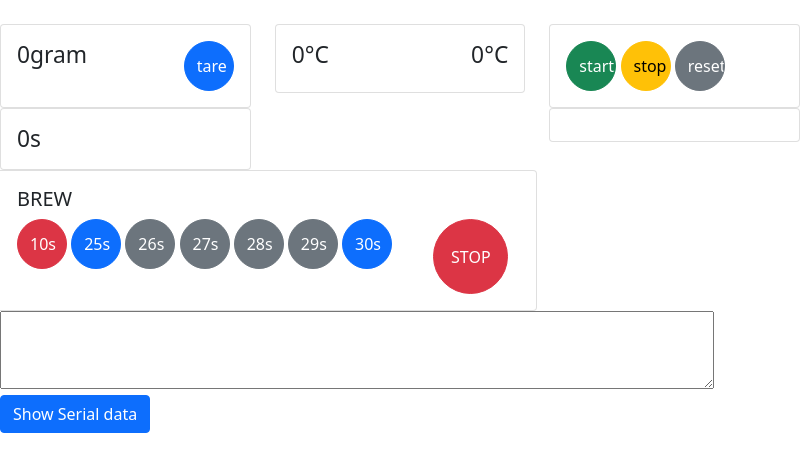
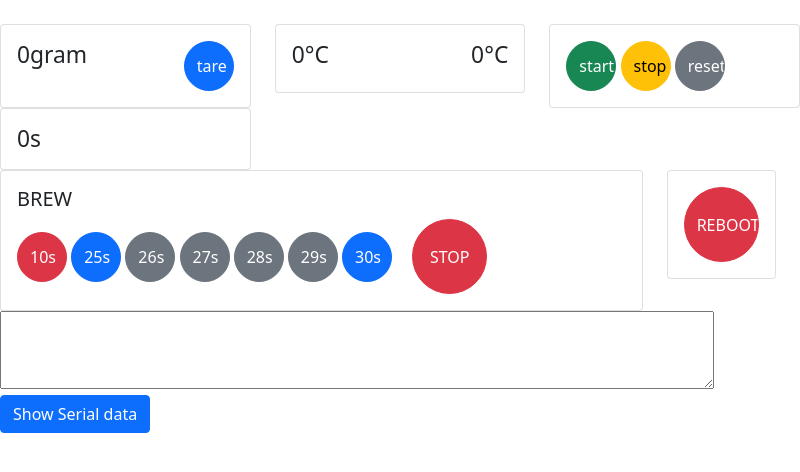
Before and after one commit to ICYou/Project-Silvia, an Electron app: page electron/index.html in a window 800 px wide. Drawn offline with nearby package versions, Linux system fonts and the light colour scheme; no server answers; files whose address does not match are found by name.

Commit message:
add reboot button

```diff
--- a/electron/index.html
+++ b/electron/index.html
@@ -66,24 +66,6 @@
             </div>
           </div>
         </div>
-
-            <div class="row">
-                <div class="card">
-                    <div class="card-body">
-                        <h5>BREW</h5>
-                        <input class="btn btn-danger btn-round btn-small" id="brew10" type="submit" name="brew10" value="10s"/>
-                        <input class="btn btn-primary btn-round btn-small" id="brew25" type="submit" name="brew25" value="25s"/>
-                        <input class="btn btn-secondary btn-round btn-small" id="brew26" type="submit" name="brew26" value="26s"/>
-                        <input class="btn btn-secondary btn-round btn-small" id="brew27" type="submit" name="brew27" value="27s"/>
-                        <input class="btn btn-secondary btn-round btn-small" id="brew28" type="submit" name="brew28" value="28s"/>
-                        <input class="btn btn-secondary btn-round btn-small" id="brew29" type="submit" name="brew29" value="29s"/>
-                        <input class="btn btn-primary btn-round btn-small" id="brew30" type="submit" name="brew30" value="30s"/>
-                        <input class="btn btn-danger btn-round float-end" id="brewStop" type="submit" name="brewStop" value="STOP"/>
-
-
-                    </div>
-                </div>
-            </div>
       </div>
 
 
@@ -95,15 +77,34 @@
             <input class="btn btn-secondary btn-round btn-small" id="reset" type="submit" name="reset" value="reset"/>
           </div>
         </div>
+      </div>
+
+        <div class="row">
+          <div class="col-10">
             <div class="card">
               <div class="card-body">
-              <div>
+                <h5>BREW</h5>
+                <input class="btn btn-danger btn-round btn-small" id="brew10" type="submit" name="brew10" value="10s"/>
+                <input class="btn btn-primary btn-round btn-small" id="brew25" type="submit" name="brew25" value="25s"/>
+                <input class="btn btn-secondary btn-round btn-small" id="brew26" type="submit" name="brew26" value="26s"/>
+                <input class="btn btn-secondary btn-round btn-small" id="brew27" type="submit" name="brew27" value="27s"/>
+                <input class="btn btn-secondary btn-round btn-small" id="brew28" type="submit" name="brew28" value="28s"/>
+                <input class="btn btn-secondary btn-round btn-small" id="brew29" type="submit" name="brew29" value="29s"/>
+                <input class="btn btn-primary btn-round btn-small" id="brew30" type="submit" name="brew30" value="30s"/>
+                <input class="btn btn-danger btn-round ms-3" id="brewStop" type="submit" name="brewStop" value="STOP"/>
 
               </div>
             </div>
           </div>
+          <div class="col-2">
+            <div class="card card-body">
+              <input class="btn btn-danger btn-round float-end" id="reboot" type="submit" name="REBOOT" value="REBOOT"/>
+            </div>
+          </div>
+        </div>
+      </div>
 
-        </div>
+
       <div class="col-4">
         <textarea rows="3" cols="75" id="serialJSON"></textarea>
 
--- a/electron/renderer.js
+++ b/electron/renderer.js
@@ -155,6 +155,11 @@ document.getElementById('temp-down').onclick = function(e){
   writeonSer(`<PIDcSP:${PIDsp - 1}>`);
 }
 
+const { exec } = require("child_process");
+
+document.getElementById('reboot').onclick = function(e){
+  exec('reboot');
+}
 
 
 async function listSerialPorts() {
```
Lines whose indentation alone changed are shown as unchanged.
